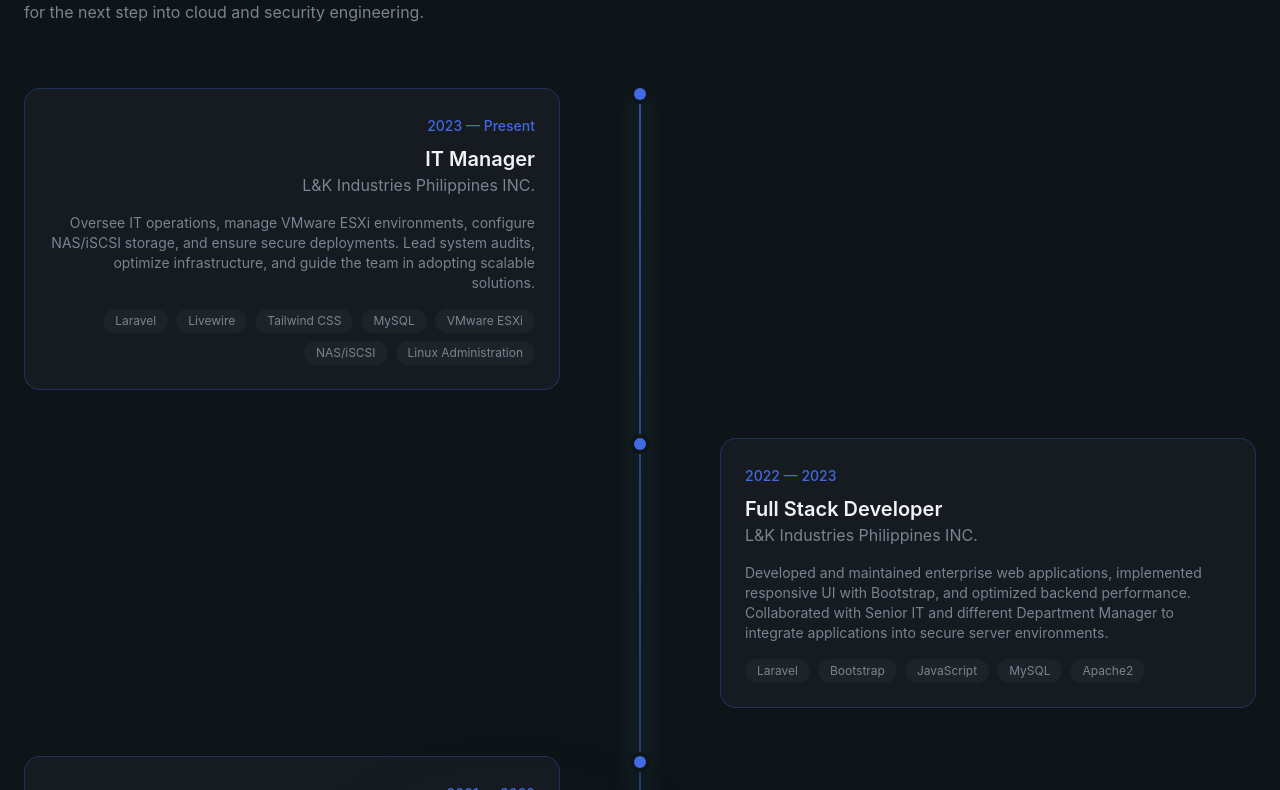
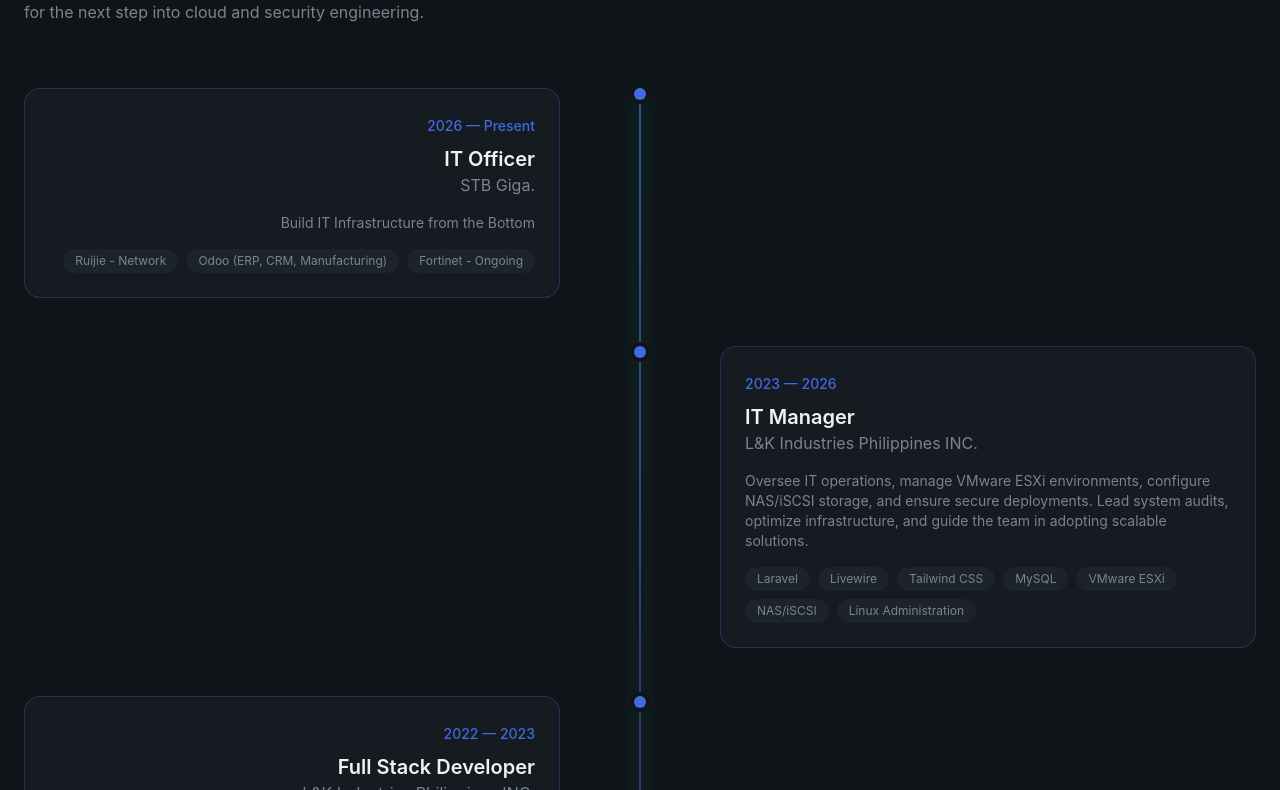
Before and after one commit to sancmarc/my-portfolio, a React (Vite) app: page / in a window 1280 px wide. Shown: the part 5110-5900 px from the top of the page. Built offline with nearby package versions, Linux system fonts and the light colour scheme.

Commit message:
STB Giga new Job

```diff
--- a/src/sections/Experience.jsx
+++ b/src/sections/Experience.jsx
@@ -1,6 +1,20 @@
 const experiences = [
   {
-    period: '2023 — Present',
+    period: '2026 — Present',
+    role: 'IT Officer',
+    company: 'STB Giga.',
+    description:
+      'Build IT Infrastructure from the Bottom',
+    technologies: [
+      'Ruijie - Network',
+      'Odoo (ERP, CRM, Manufacturing)',
+      'Fortinet - Ongoing',
+
+    ],
+    current: true
+  },
+  {
+    period: '2023 — 2026',
     role: 'IT Manager',
     company: 'L&K Industries Philippines INC.',
     description:
@@ -14,7 +28,7 @@
       'NAS/iSCSI',
       'Linux Administration'
     ],
-    current: true
+    current: false
   },
   {
     period: '2022 — 2023',
```
